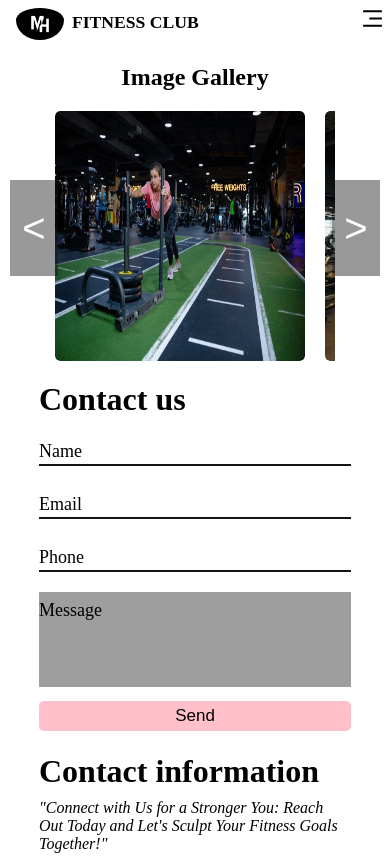
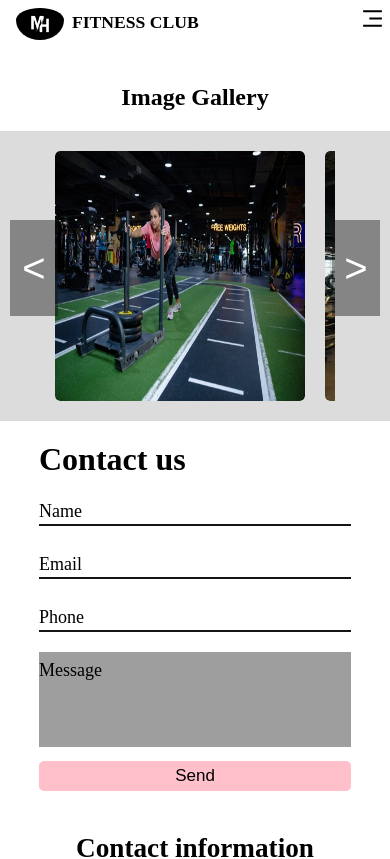
Before and after one commit to MG-9205/MH_FITTNESS, a React (Vite) app: page / in a window 390 px wide. Shown: the top 859 px of the page. Built offline with nearby package versions, Linux system fonts and the light colour scheme.

Commit message:
update same styling form and slider component

```diff
--- a/src/component/Form/Form.jsx
+++ b/src/component/Form/Form.jsx
@@ -46,7 +46,7 @@ export default function Form() {
           <h1>Contact information</h1>
         </div>
         <div>
-          <i>
+          <i className={Formstyle.text}>
           "Connect with Us for a Stronger You:
           Reach Out Today and Let's Sculpt Your Fitness Goals Together!"
           </i>
--- a/src/component/Form/Form.module.css
+++ b/src/component/Form/Form.module.css
@@ -106,4 +106,10 @@
     .div2{
         width: 80%;
     }
+    .div2 h1{
+        font-size: 1.7rem;
+        padding-top: 20px;
+        padding-bottom: 10px;
+        text-align: center;
+    }
 }
--- a/src/component/slider/Slider.module.css
+++ b/src/component/slider/Slider.module.css
@@ -1,13 +1,16 @@
-
+.main_div{
+    padding-bottom: 20px;
+}
 .heading_div{
 display: flex;
 align-items: center;
 justify-content: center;
+padding: 20px 0 20px 0;
 }
 .slider_div{
     padding: 20px 10px 20px 10px;
     position: relative;
-
+   background-color: gainsboro;
 }
 .image_slider{
     display: grid;
```
